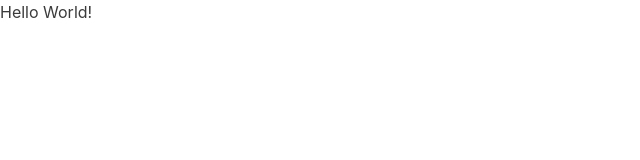
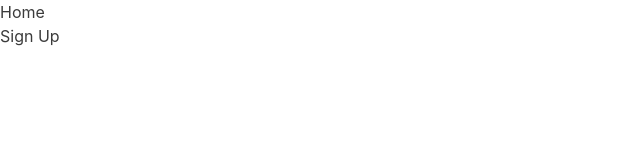
Before and after one commit to LeftySolara/JulianneFurnishings-frontend, a React (Vite) app: page / in a window 1280 px wide. Shown: the top 160 px of the page, without its empty margins (0-640 px from the left). Built offline with nearby package versions, Linux system fonts and the light colour scheme.

Commit message:
Add: react-router

```diff
--- a/package.json
+++ b/package.json
@@ -18,7 +18,8 @@
     "@emotion/styled": "^11.11.0",
     "framer-motion": "^10.12.17",
     "react": "^18.2.0",
-    "react-dom": "^18.2.0"
+    "react-dom": "^18.2.0",
+    "react-router-dom": "^6.14.0"
   },
   "devDependencies": {
     "@testing-library/jest-dom": "^5.16.5",
--- a/src/App.tsx
+++ b/src/App.tsx
@@ -1,11 +1,9 @@
 function App() {
   return (
     <>
-      <div>
-        <h1>Hello World!</h1>
-      </div>
+      <h1>Root</h1>
     </>
   );
 }
 
-export default App;
+export { App };
--- a/src/main.tsx
+++ b/src/main.tsx
@@ -2,12 +2,13 @@ import React from "react";
 import ReactDOM from "react-dom/client";
 import { ChakraProvider } from "@chakra-ui/react";
 import { theme } from "./theme";
-import App from "./App.tsx";
+import { RouterProvider } from "react-router-dom";
+import { router } from "./router";
 
 ReactDOM.createRoot(document.getElementById("root") as HTMLElement).render(
   <React.StrictMode>
     <ChakraProvider theme={theme}>
-      <App />
+      <RouterProvider router={router} />
     </ChakraProvider>
   </React.StrictMode>
 );
--- /dev/null
+++ b/src/pages/Error/ErrorPage.tsx
@@ -0,0 +1,21 @@
+import { isRouteErrorResponse, useRouteError } from "react-router-dom";
+
+const ErrorPage = () => {
+  const error = useRouteError();
+
+  return (
+    <div>
+      <h1>Oops!</h1>
+      <p>Sorry, an unexpected error has occurred.</p>
+      <p>
+        <i>
+          {isRouteErrorResponse(error)
+            ? error.error?.message || error.statusText
+            : "Unknown error."}
+        </i>
+      </p>
+    </div>
+  );
+};
+
+export { ErrorPage };
--- /dev/null
+++ b/src/pages/Home/HomePage.tsx
@@ -0,0 +1,16 @@
+import { Link } from "react-router-dom";
+
+const HomePage = () => {
+  /* TODO: use react-router loader to fetch data:
+  https://reactrouter.com/en/main/start/tutorial#loading-data
+  */
+
+  return (
+    <div>
+      <h1>Home</h1>
+      <Link to={"signup"}>Sign Up</Link>
+    </div>
+  );
+};
+
+export { HomePage };
--- /dev/null
+++ b/src/pages/Signup/SignupPage.tsx
@@ -0,0 +1,9 @@
+const SignupPage = () => {
+  return (
+    <div>
+      <h1>Sign up</h1>
+    </div>
+  );
+};
+
+export { SignupPage };
--- /dev/null
+++ b/src/router.tsx
@@ -0,0 +1,21 @@
+import {
+  Route,
+  createBrowserRouter,
+  createRoutesFromElements,
+} from "react-router-dom";
+import { HomePage } from "@pages/Home/HomePage";
+import { ErrorPage } from "@pages/Error/ErrorPage";
+import { SignupPage } from "@pages/Signup/SignupPage";
+
+const homeRoute = (
+  <Route path="/" element={<HomePage />} errorElement={<ErrorPage />} />
+);
+
+const signupRoute = (
+  <Route path="signup" element={<SignupPage />} errorElement={<ErrorPage />} />
+);
+
+const routes = createRoutesFromElements([homeRoute, signupRoute]);
+const router = createBrowserRouter(routes);
+
+export { router };
--- a/vite.config.ts
+++ b/vite.config.ts
@@ -1,5 +1,6 @@
 import { defineConfig } from "vite";
 import react from "@vitejs/plugin-react";
+import path from "path";
 
 // https://vitejs.dev/config/
 export default defineConfig({
@@ -17,4 +18,11 @@ export default defineConfig({
     environment: "jsdom",
     setupFiles: "./tests/setup.js",
   },
+  resolve: {
+    alias: {
+      "@": path.resolve(__dirname, "./src"),
+      "@pages": path.resolve(__dirname, "./src/pages"),
+      "@components": path.resolve(__dirname, "./src/components"),
+    },
+  },
 });
```
Also changed, not shown: tsconfig.json (+9 -1 lines), 2 other files (tests, documents, lock files or other folders).
